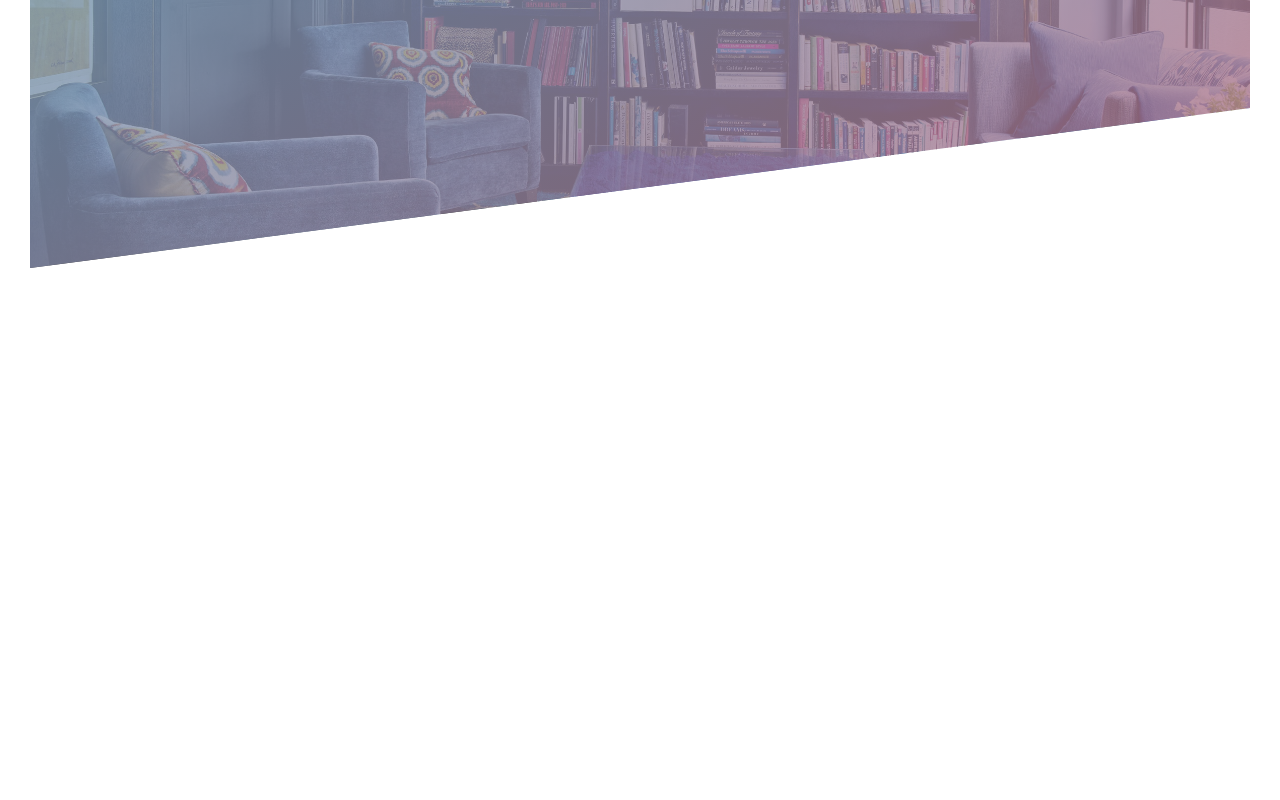
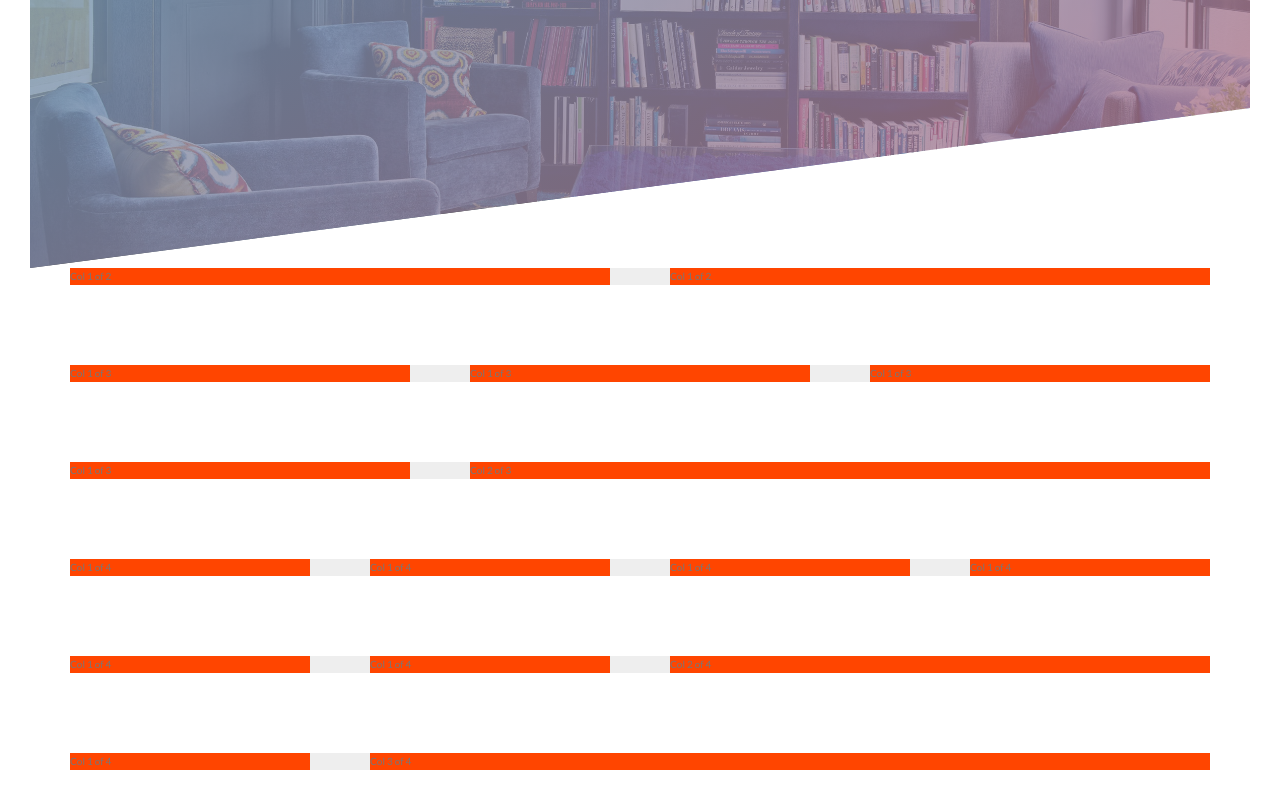
Before and after one commit to rdok/liber-explorer, a website: page public/index.html in a window 1280 px wide. Shown: the part 522-1322 px from the top of the page. Before the commit the page ends 820 px from the top, so only its background shows below. Drawn offline with nearby package versions, Linux system fonts and the light colour scheme; files that its build step writes are made by us from their sources.

Commit message:
Create custom grids - float design.

```diff
--- a/public/index.html
+++ b/public/index.html
@@ -12,6 +12,7 @@
     <title>Liber Explorer | Books you own</title>
 </head>
 <body>
+
 <header class="header">
 
     <div class="header__logo-container">
@@ -24,9 +25,41 @@
             <span class="vision-header--primary">Books</span>
             <span class="vision-header--sub">you own</span>
         </h1>
-
         <a href="#" class="btn btn--white btn--animated">Open Library</a>
     </div>
 </header>
+
+<section class="grid-test">
+    <div class="row">
+        <div class="col-1-of-2"> Col 1 of 2</div>
+        <div class="col-1-of-2"> Col 1 of 2</div>
+    </div>
+    <div class="row">
+        <div class="col-1-of-3"> Col 1 of 3</div>
+        <div class="col-1-of-3"> Col 1 of 3</div>
+        <div class="col-1-of-3"> Col 1 of 3</div>
+    </div>
+    <div class="row">
+        <div class="col-1-of-3"> Col 1 of 3</div>
+        <div class="col-2-of-3"> Col 2 of 3</div>
+    </div>
+    <div class="row">
+        <div class="col-1-of-4"> Col 1 of 4</div>
+        <div class="col-1-of-4"> Col 1 of 4</div>
+        <div class="col-1-of-4"> Col 1 of 4</div>
+        <div class="col-1-of-4"> Col 1 of 4</div>
+    </div>
+    <div class="row">
+        <div class="col-1-of-4"> Col 1 of 4</div>
+        <div class="col-1-of-4"> Col 1 of 4</div>
+        <div class="col-2-of-4"> Col 2 of 4</div>
+    </div>
+    <div class="row">
+        <div class="col-1-of-4"> Col 1 of 4</div>
+        <div class="col-3-of-4"> Col 3 of 4</div>
+    </div>
+</section>
+
+
 </body>
 </html>
--- a/src/styles/abstracts/_mixins.scss
+++ b/src/styles/abstracts/_mixins.scss
@@ -0,0 +1,7 @@
+@mixin clearfix {
+  &::after {
+    content: "";
+    display: table;
+    clear: both;
+  }
+}
--- a/src/styles/abstracts/_variables.scss
+++ b/src/styles/abstracts/_variables.scss
@@ -1,5 +1,11 @@
+// Colors
 $color-primary-light: #5EB0D5;
 $color-primary-dark: #B46F83;
 $color-grey-dark: #777;
 $color-white: #fff;
 $color-black: #000;
+
+// Grid
+$grid-width: 114rem;
+$gutter-vertical: 8rem;
+$gutter-horizontal: 6rem;
--- /dev/null
+++ b/src/styles/layout/grid.scss
@@ -0,0 +1,49 @@
+.row {
+  max-width: $grid-width;
+  background-color: #eee;
+  margin: 0 auto;
+
+  &:not(:last-child) {
+    margin-bottom: $gutter-vertical;
+  }
+
+  @include clearfix;
+
+  [class^="col-"] {
+    background-color: orangered;
+    float: left;
+
+    &:not(:last-child) {
+      margin-right: $gutter-horizontal;
+    }
+  }
+
+  .col-1-of-2 {
+    width: calc((100% - #{$gutter-horizontal}) / 2);
+  }
+
+  .col-1-of-3 {
+    width: calc((100% - 2 * #{$gutter-horizontal}) / 3);
+  }
+
+  .col-2-of-3 {
+    width: calc(2 * ((100% - 2 * #{$gutter-horizontal}) / 3) + #{$gutter-horizontal})
+  }
+
+  .col-2-of-3 {
+    width: calc(2 * ((100% - 2 * #{$gutter-horizontal}) / 3) + #{$gutter-horizontal})
+  }
+
+  .col-1-of-4 {
+    width: calc((100% - 3 * #{$gutter-horizontal}) / 4);
+  }
+
+  .col-2-of-4 {
+    width: calc(2 * ((100% - 3 * #{$gutter-horizontal}) / 4) + #{$gutter-horizontal})
+  }
+
+  .col-3-of-4 {
+    width: calc(100% - ((100% - 3 * #{$gutter-horizontal}) / 4 + #{$gutter-horizontal}))
+  }
+
+}
--- a/src/styles/styles.scss
+++ b/src/styles/styles.scss
@@ -9,6 +9,7 @@
 
 @import "components/button";
 
+@import "layout/grid";
 @import "layout/header";
 
 @import "pages/home";
```
